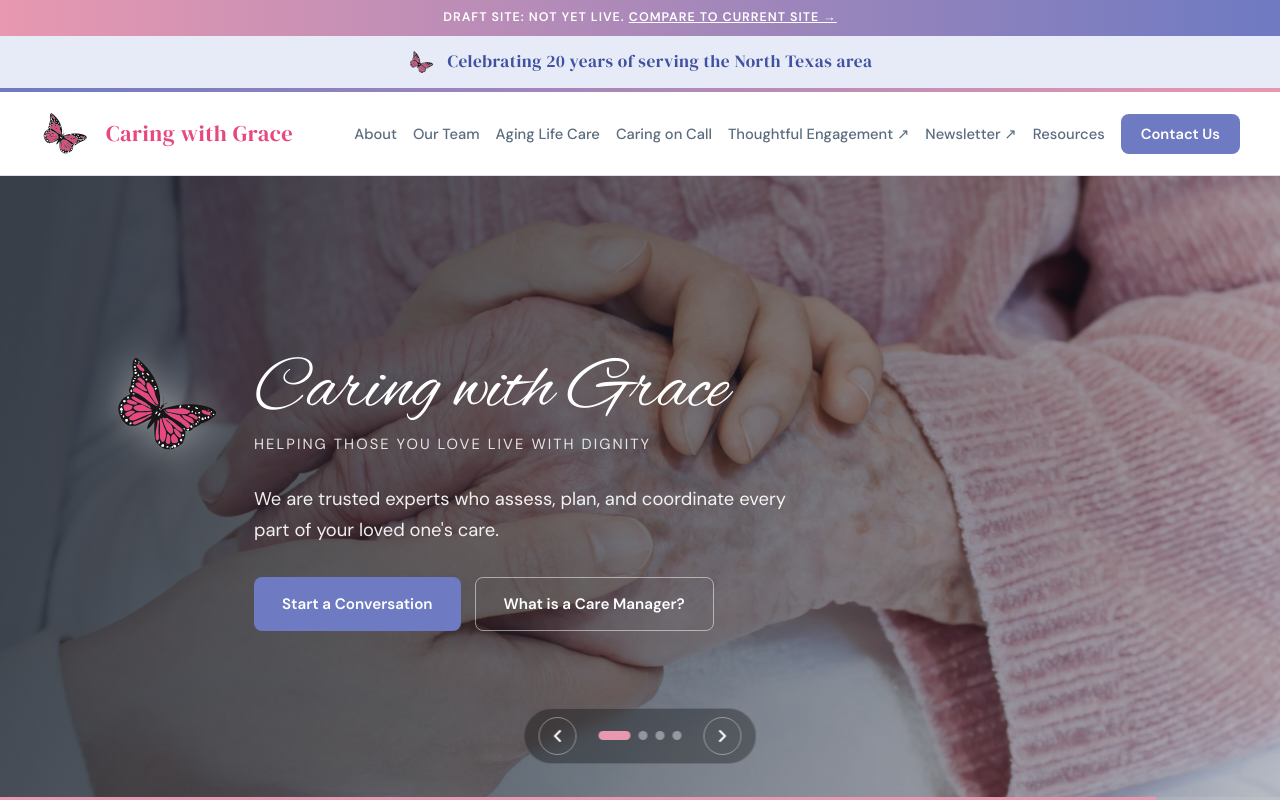
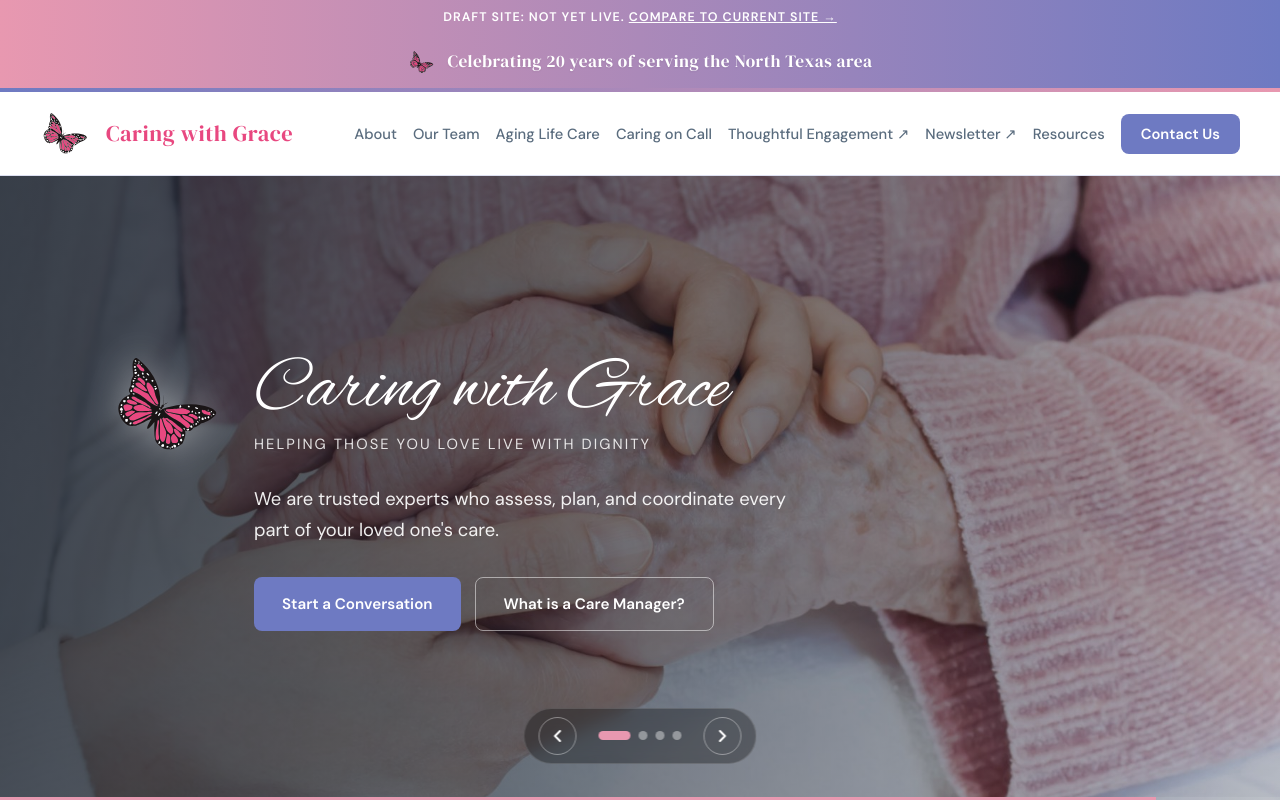
Before and after one commit to clayborneo/cwg-site-draft, a plain HTML site: page index.html in a window 1280 px wide. Shown: the top 800 px of the page. Drawn offline with Linux system fonts and the light colour scheme.

Commit message:
Celebration banner gets the pink-to-periwinkle gradient with white text
Co-Authored-By: Claude Fable 5 <noreply@anthropic.com>

```diff
--- a/assets/css/style.css
+++ b/assets/css/style.css
@@ -54,12 +54,13 @@ p { line-height: 1.7; }
   justify-content: center;
   gap: 12px;
   padding: 12px 16px;
-  background: var(--primary-light);
-  color: var(--primary-dark);
+  background: linear-gradient(90deg, var(--secondary) 0%, var(--primary) 100%);
+  color: var(--white);
   font-family: var(--heading-font);
   font-size: 1.08rem;
   letter-spacing: 0.03em;
   text-align: center;
+  text-shadow: 0 1px 2px rgba(0,0,0,0.08);
 }
 .announce-band img { width: 28px; height: 28px; flex-shrink: 0; }
 
--- a/index.html
+++ b/index.html
@@ -9,7 +9,7 @@
   <link rel="preconnect" href="https://fonts.gstatic.com" crossorigin>
   <link href="https://fonts.googleapis.com/css2?family=DM+Serif+Display:ital@0;1&family=Alex+Brush&family=DM+Sans:ital,wght@0,400;0,500;0,600;0,700;1,400&display=swap" rel="stylesheet">
   <link rel="icon" type="image/svg+xml" href="assets/svg/badge.svg">
-  <link rel="stylesheet" href="assets/css/style.css?v=13">
+  <link rel="stylesheet" href="assets/css/style.css?v=14">
 </head>
 <body>
 
```
Also changed, not shown: about.html (+1 -1 lines), aging-life-care.html (+1 -1 lines), blog.html (+1 -1 lines), caring-on-call.html (+1 -1 lines), contact.html (+1 -1 lines), resources.html (+1 -1 lines), team.html (+1 -1 lines).
